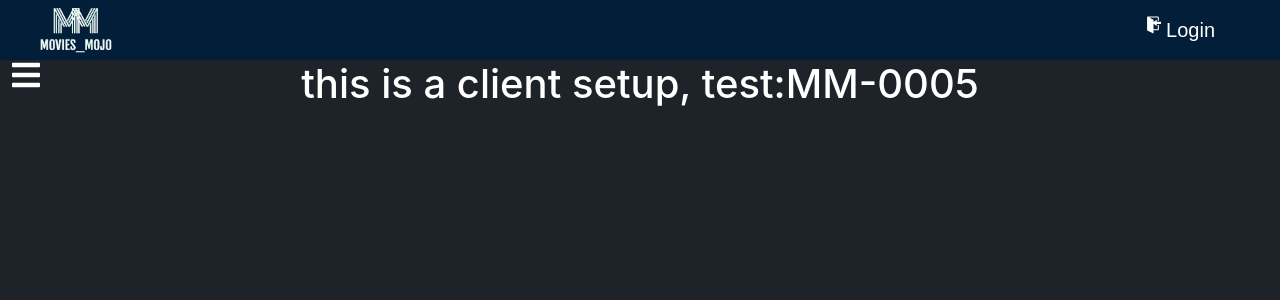
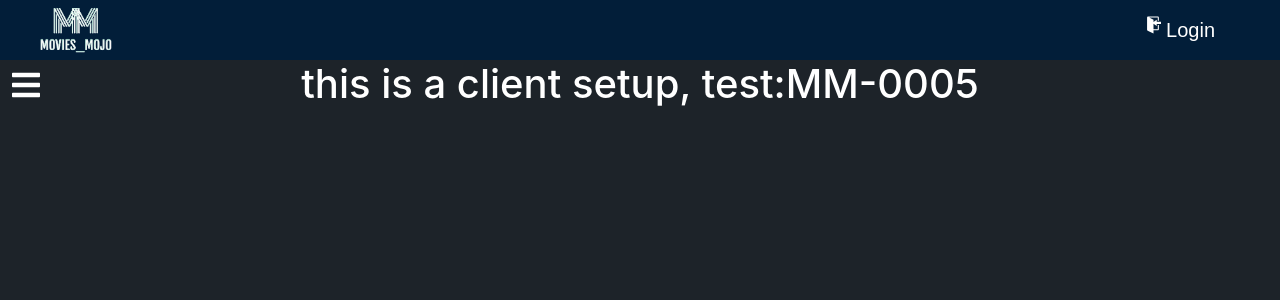
Before and after one commit to vijaymanikanta444/mm-moviemojo, a React (Create React App) app: page / in a window 1280 px wide. Shown: the top 300 px of the page. Built offline with nearby package versions, Linux system fonts and the light colour scheme; no server answers.

Commit message:
css properties added

```diff
--- a/src/App.css
+++ b/src/App.css
@@ -195,7 +195,7 @@ button:hover {
   outline: none;
   /* background: black; */
   position: fixed;
-  top: 60px;
+  top: 70px;
 }
 
 .sidebar-nav {
@@ -229,15 +229,16 @@ button:hover {
   align-items: center;
   padding: 15px;
   list-style: none;
-  height: 15px;
+  /* height: 20px; */
   text-decoration: none;
-  font-size: 18px;
+  font-size: 20px;
 }
 
 .sidebar-link:hover {
   background: #252831;
   border-left: 4px solid cyan;
   cursor: pointer;
+  color: cyan;
 }
 
 .sidebar-label {
```
